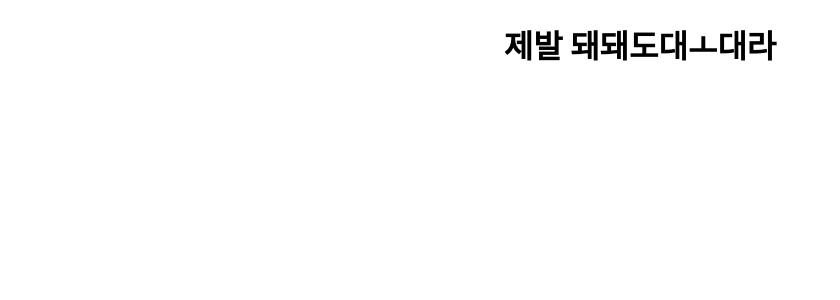
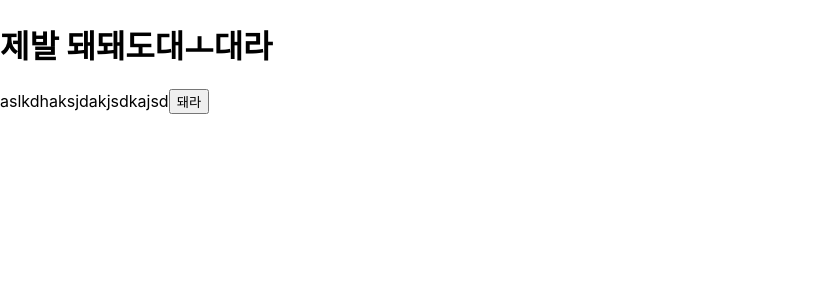
Before and after one commit to jeonkyungwon/jeonkyungwon.github.io, a React (Create React App) app: page / in a window 1280 px wide. Shown: the top 300 px of the page, without its empty margins (0-840 px from the left). Built offline with nearby package versions, Linux system fonts and the light colour scheme.

Commit message:
배포 확인

```diff
--- a/src/App.js
+++ b/src/App.js
@@ -1,10 +1,9 @@
-import logo from "./logo.svg";
-import "./App.css";
-
 function App() {
   return (
-    <div className="App">
+    <div>
       <h1>제발 돼돼도대ㅗ대라</h1>
+      aslkdhaksjdakjsdkajsd
+      <button>돼라</button>
     </div>
   );
 }
```
